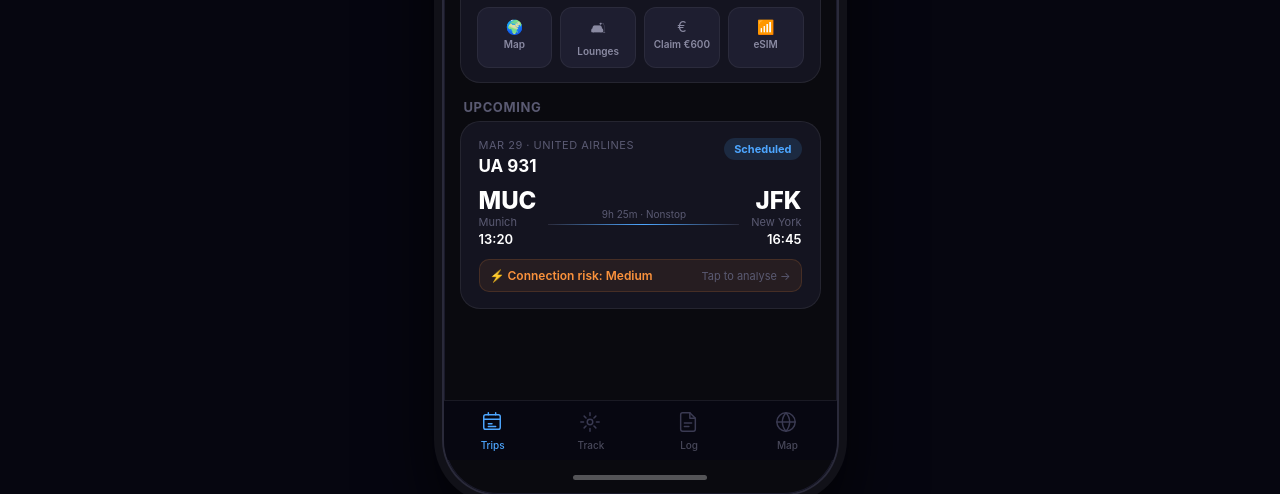
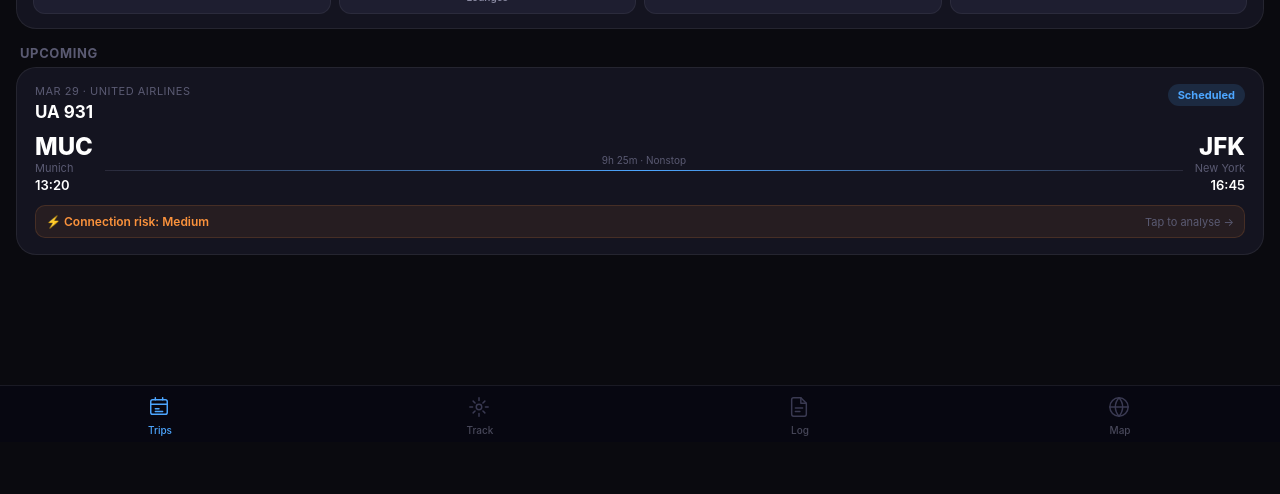
Before and after one commit to maxbarcley/FlightTracker, a plain HTML site: page index.html in a window 1280 px wide. Shown: the part 358-852 px from the top of the page. After the commit the page ends 800 px from the top, so only its background shows below. Drawn offline with nearby package versions, Linux system fonts and the light colour scheme.

Commit message:
Remove device shell mockup — full-screen native iOS layout

```diff
--- a/index.html
+++ b/index.html
@@ -2,27 +2,24 @@
 <html lang="en">
 <head>
 <meta charset="UTF-8">
-<meta name="viewport" content="width=device-width, initial-scale=1.0, maximum-scale=1.0, user-scalable=no">
-<title>FlightOS — Interactive Mockup</title>
+<meta name="viewport" content="width=device-width, initial-scale=1.0, maximum-scale=1.0, user-scalable=no, viewport-fit=cover">
+<meta name="apple-mobile-web-app-capable" content="yes">
+<meta name="apple-mobile-web-app-status-bar-style" content="black-translucent">
+<title>FlightOS</title>
 <script src="https://cdnjs.cloudflare.com/ajax/libs/three.js/r128/three.min.js"></script>
 <script src="https://cdnjs.cloudflare.com/ajax/libs/react/18.2.0/umd/react.production.min.js"></script>
 <script src="https://cdnjs.cloudflare.com/ajax/libs/react-dom/18.2.0/umd/react-dom.production.min.js"></script>
 <script src="https://cdnjs.cloudflare.com/ajax/libs/babel-standalone/7.23.2/babel.min.js"></script>
 <style>
 * { margin:0; padding:0; box-sizing:border-box; -webkit-tap-highlight-color:transparent; }
-body { background:#060610; display:flex; justify-content:center; align-items:center; min-height:100vh; font-family:-apple-system,BlinkMacSystemFont,'SF Pro Display',sans-serif; }
+html, body { height:100%; background:#0a0a0f; }
+body { font-family:-apple-system,BlinkMacSystemFont,'SF Pro Display',sans-serif; overflow:hidden; }
 
 .device-shell {
-  width:393px; height:852px; background:#0a0a0f; border-radius:54px;
-  box-shadow:0 0 0 2px #2a2a3a,0 0 0 10px #111118,0 40px 80px rgba(0,0,0,0.9),inset 0 0 0 1px #1a1a2a;
+  width:100%; height:100vh; height:100dvh; background:#0a0a0f;
   overflow:hidden; position:relative; display:flex; flex-direction:column;
+  padding-top:env(safe-area-inset-top);
 }
-.notch { position:absolute; top:0; left:50%; transform:translateX(-50%); width:120px; height:34px; background:#0a0a0f; border-radius:0 0 20px 20px; z-index:200; }
-.status-bar { height:54px; display:flex; align-items:flex-end; justify-content:space-between; padding:0 28px 8px; flex-shrink:0; z-index:10; }
-.status-time { font-size:15px; font-weight:600; color:#fff; }
-.status-icons { display:flex; gap:6px; align-items:center; color:#fff; font-size:11px; }
-.home-indicator { height:34px; display:flex; align-items:center; justify-content:center; flex-shrink:0; }
-.home-indicator-bar { width:134px; height:5px; background:rgba(255,255,255,0.3); border-radius:3px; }
 
 .screen { flex:1; overflow:hidden; position:relative; display:flex; flex-direction:column; }
 .nav-bar { padding:0 20px 12px; display:flex; align-items:center; min-height:52px; flex-shrink:0; z-index:10; }
@@ -34,10 +31,10 @@ body { background:#060610; display:flex; justify-content:center; align-items:cen
 .scroll::-webkit-scrollbar { display:none; }
 
 .tab-bar {
-  height:60px; background:rgba(8,8,18,0.98); border-top:1px solid rgba(255,255,255,0.08);
-  display:flex; align-items:center; padding:0; flex-shrink:0; backdrop-filter:blur(20px); z-index:50;
+  background:rgba(8,8,18,0.98); border-top:1px solid rgba(255,255,255,0.08);
+  display:flex; align-items:center; padding:0 0 env(safe-area-inset-bottom); flex-shrink:0; backdrop-filter:blur(20px); z-index:50;
 }
-.tab { flex:1; display:flex; flex-direction:column; align-items:center; gap:4px; cursor:pointer; padding:8px 0; }
+.tab { flex:1; display:flex; flex-direction:column; align-items:center; gap:4px; cursor:pointer; padding:10px 0 6px; }
 .tab-icon { width:24px; height:24px; }
 .tab-label { font-size:10px; font-weight:500; }
 .tab.active .tab-label { color:#4da6ff; }
@@ -1557,11 +1554,8 @@ const App = () => {
 
   return (
     <div className="device-shell">
-      <div className="notch"/>
-      <StatusBar/>
       {renderScreen()}
       {showTab && <TabBar active={tab} onTab={navigate}/>}
-      <HomeIndicator/>
     </div>
   );
 };
```
